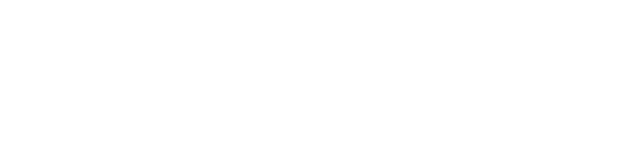
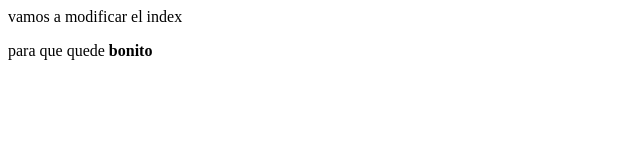
Before and after one commit to cintiadiaz/proyecto1, a plain HTML site: page index.html in a window 1280 px wide. Shown: the whole page, without its empty margins (0-640 px from the left). Drawn offline with Linux system fonts and the light colour scheme.

Commit message:
modificado archivo index.html

```diff
--- a/index.html
+++ b/index.html
@@ -1 +1,3 @@
 <TITLE>EJERCICIO DE GIT</TITLE>
+<p>vamos a modificar el index</p>
+<p>para que quede <b>bonito</b>
```
